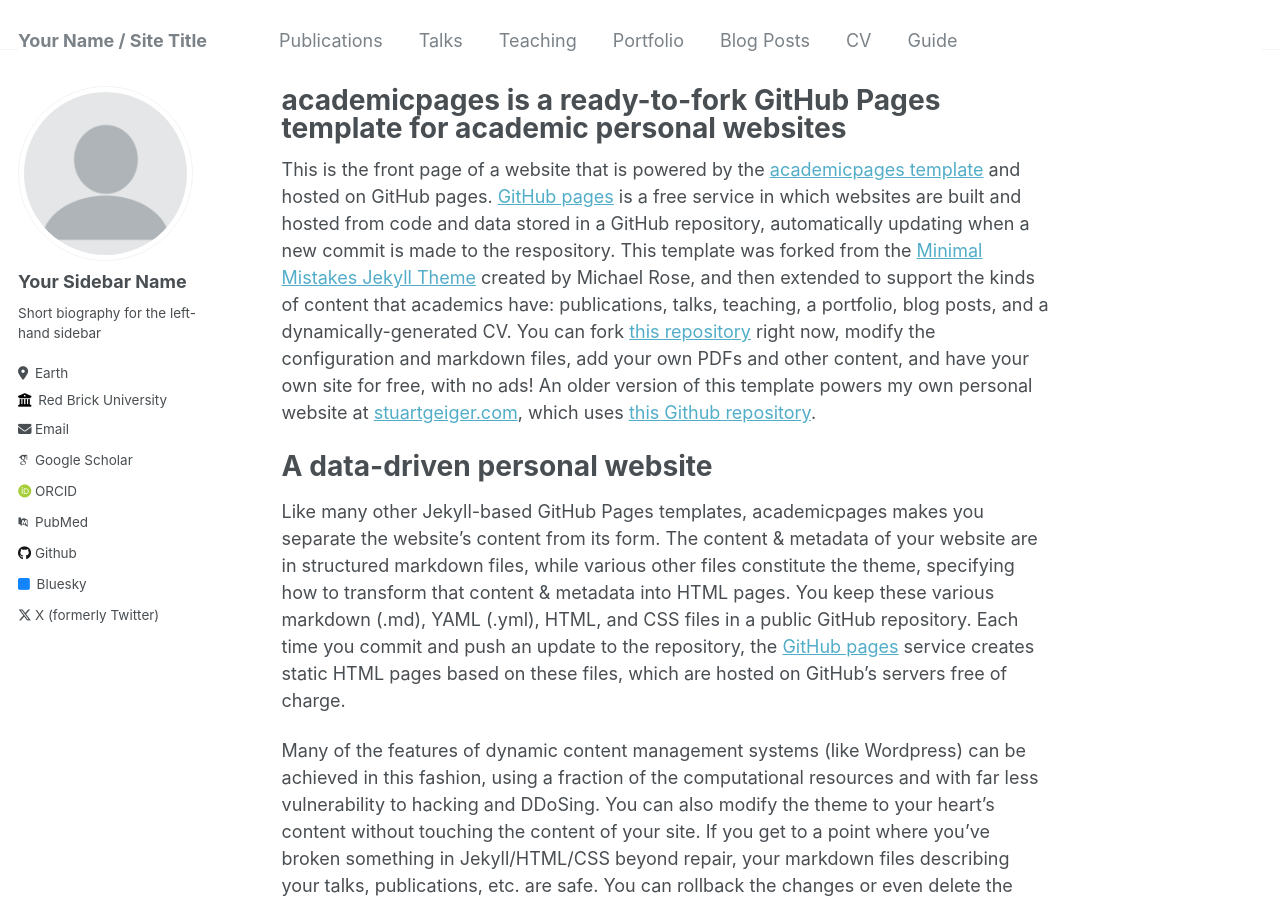
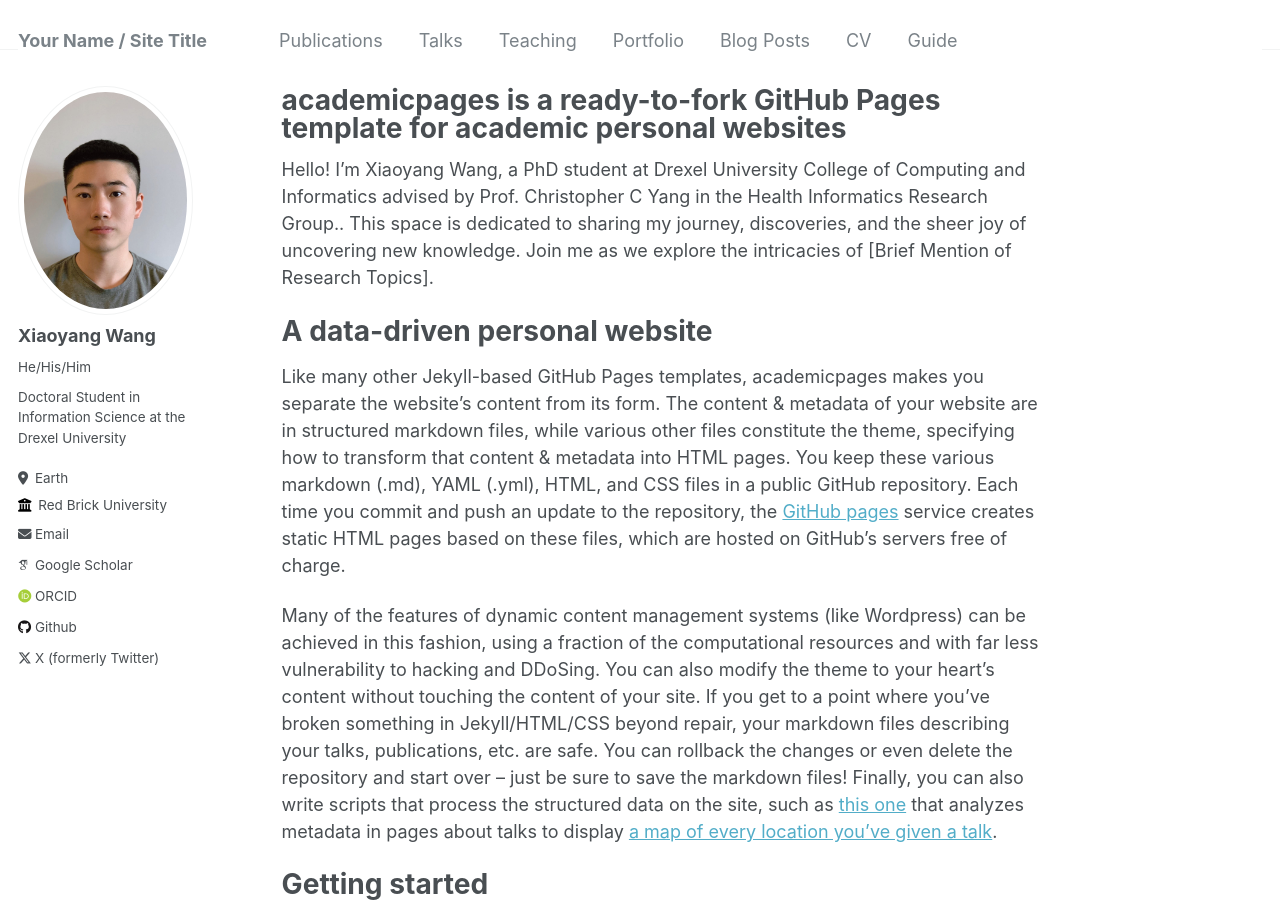
Before and after one commit to wangxiaoyang0412/wangxiaoyang.github.io, a Jekyll site: the page built from _pages/about.md, in a window 1280 px wide and 900 px high. Built offline with Jekyll 4.4.1, drawn with Linux system fonts in a browser that asks for light colours; some web fonts are replaced.

Commit message:
Modification of the _config.yml and _pages/about.md files.

```diff
--- a/_config.yml
+++ b/_config.yml
@@ -21,10 +21,10 @@ repository               : "academicpages/academicpages.github.io"
 #               Additional customization can be done by editing /_includes/author-profile.html
 author:
   # Biographic information
-  avatar           : "profile.png"
-  name             : "Your Sidebar Name"
-  pronouns         : # example: "she/her"
-  bio              : "Short biography for the left-hand sidebar"
+  avatar           : "bio-photo.jpg"
+  name             : "Xiaoyang Wang"
+  pronouns         : "He/His/Him"
+  bio              : "Doctoral Student in Information Science at the Drexel University"
   location         : "Earth"
   employer         : "Red Brick University"
   uri              : # URL
@@ -35,19 +35,19 @@ author:
   googlescholar    : "https://scholar.google.com/citations?user=PS_CX0AAAAAJ"
   impactstory      : # URL
   orcid            : "http://orcid.org/yourorcidurl"
-  pubmed           : "https://www.ncbi.nlm.nih.gov/pubmed/?term=john+snow"
+  pubmed           : # "https://www.ncbi.nlm.nih.gov/pubmed/?term=john+snow"
   researchgate     : # URL
 
   # Repositories and software development
   bitbucket        : # Username - Update with your username on the site
   codepen          : # Username
   dribbble         : # Username
-  github           : "academicpages"
+  github           : "https://github.com/wangxiaoyang0412"
   kaggle           : # Username
   stackoverflow    : # User number or user number and name (i.e., use "1" or "1/jeff-atwood")
 
   # Social media
-  bluesky          : "bsky.app" # Replace this with you Bluesky username
+  bluesky          : # "bsky.app" # Replace this with you Bluesky username
   facebook         : # Username
   flickr           : # Username
   foursquare       : # Username
@@ -64,7 +64,7 @@ author:
   steam            : # Username
   telegram         : # URL
   tumblr           : # Username
-  twitter          : "UniofOxford"  # Replace this with your X / Twitter handle
+  twitter          : "SynchronizedAbe"  # Replace this with your X / Twitter handle
   vine             : # Username
   weibo            : # Username
   wikipedia        : # Username
--- a/_pages/about.md
+++ b/_pages/about.md
@@ -7,7 +7,8 @@ redirect_from:
   - /about.html
 ---
 
-This is the front page of a website that is powered by the [academicpages template](https://github.com/academicpages/academicpages.github.io) and hosted on GitHub pages. [GitHub pages](https://pages.github.com) is a free service in which websites are built and hosted from code and data stored in a GitHub repository, automatically updating when a new commit is made to the respository. This template was forked from the [Minimal Mistakes Jekyll Theme](https://mmistakes.github.io/minimal-mistakes/) created by Michael Rose, and then extended to support the kinds of content that academics have: publications, talks, teaching, a portfolio, blog posts, and a dynamically-generated CV. You can fork [this repository](https://github.com/academicpages/academicpages.github.io) right now, modify the configuration and markdown files, add your own PDFs and other content, and have your own site for free, with no ads! An older version of this template powers my own personal website at [stuartgeiger.com](http://stuartgeiger.com), which uses [this Github repository](https://github.com/staeiou/staeiou.github.io).
+Hello! I'm Xiaoyang Wang, a PhD student at Drexel University College of Computing and Informatics advised by Prof. Christopher C Yang in the Health Informatics Research Group.. This space is dedicated to sharing my journey, discoveries, and the sheer joy of uncovering new knowledge. Join me as we explore the intricacies of [Brief Mention of Research Topics].
+
 
 A data-driven personal website
 ======
```
